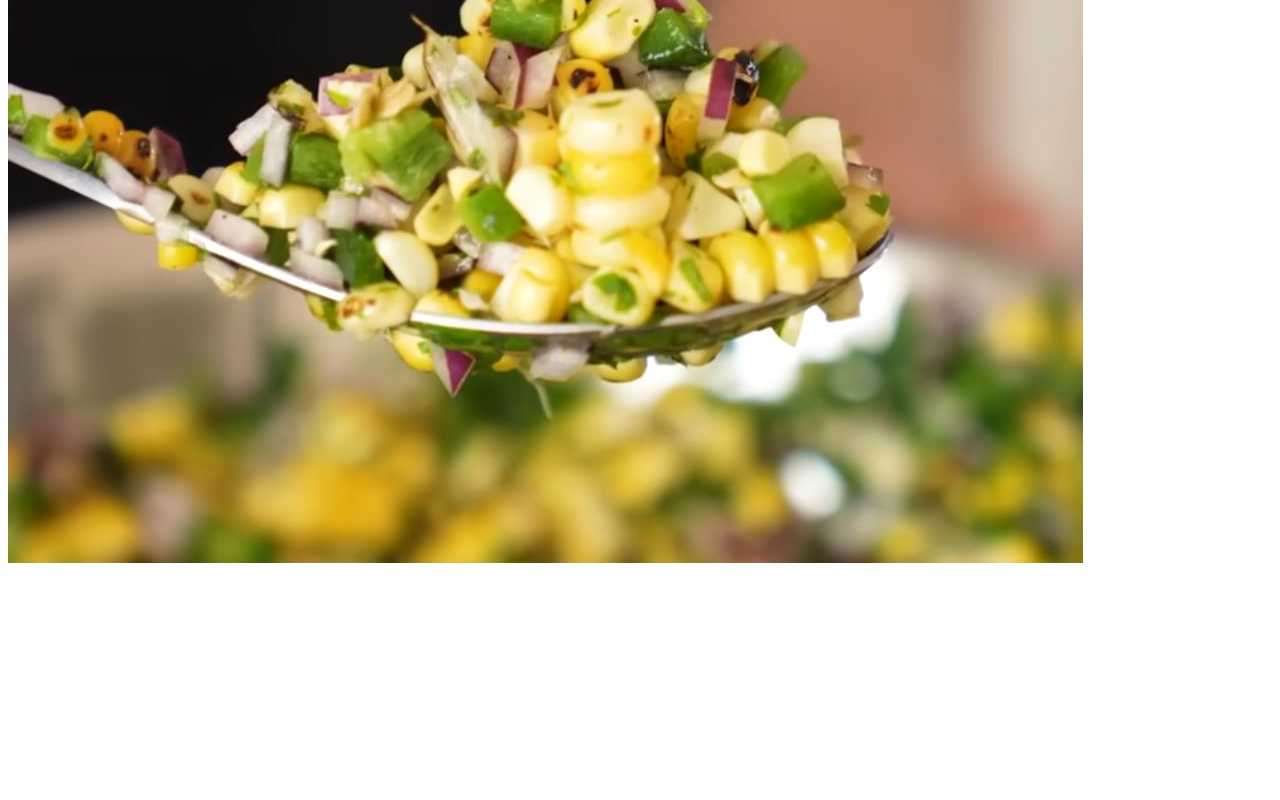
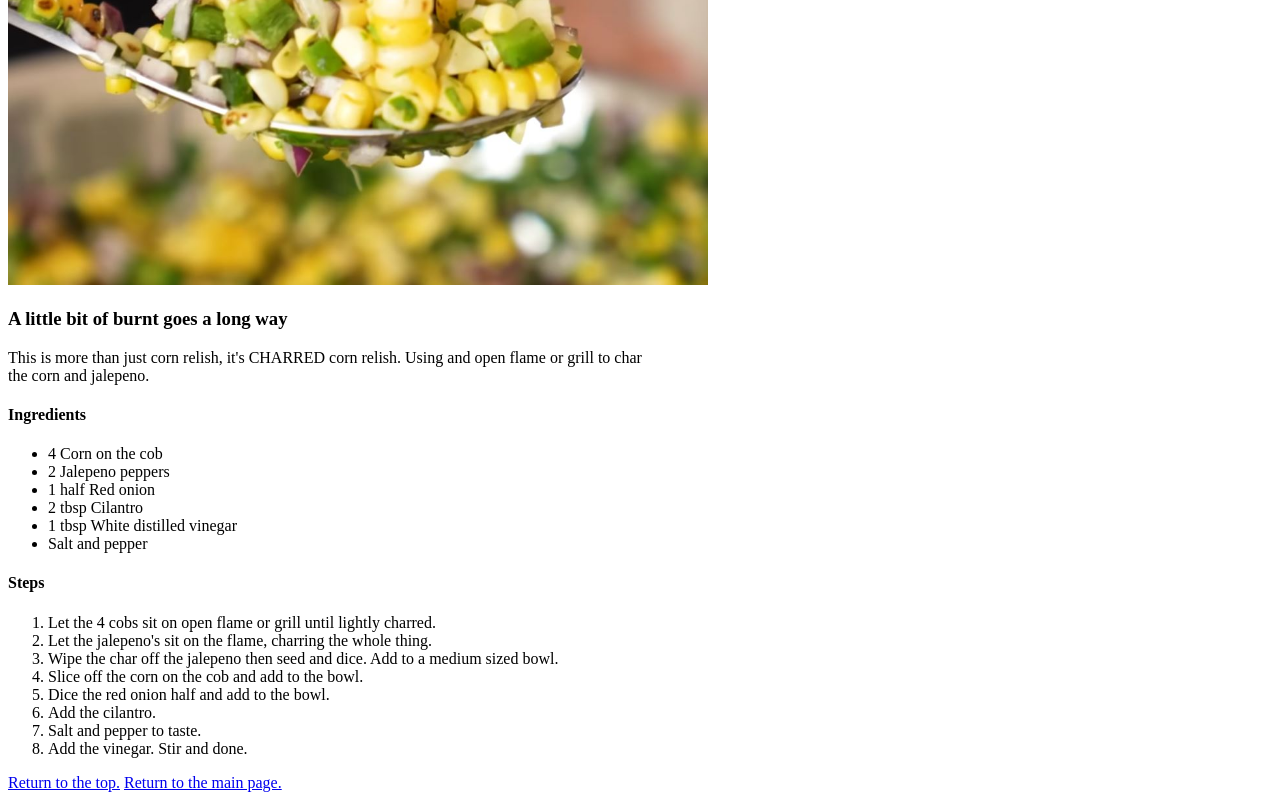
Before and after one commit to jholmbe/odin-recipes, a plain HTML site: page recipes/corn-relish.html in a window 1280 px wide. Shown: the part 313-1113 px from the top of the page. Before the commit the page ends 888 px from the top, so only its background shows below. Drawn offline with Linux system fonts and the light colour scheme.

Commit message:
Finalize corn-relish.html

```diff
--- a/recipes/corn-relish.html
+++ b/recipes/corn-relish.html
@@ -8,6 +8,33 @@
 </head>
 <body>
     <h1>My Corn Relish Recipe</h1>
-    <img src="../images/corn-salsa.JPG" alt="Image of corn relish">
+    <img src="../images/corn-salsa.JPG" alt="Image of corn relish" width="700">
+    <h3>A little bit of burnt goes a long way</h3>
+    <p>This is more than just corn relish, it's CHARRED corn relish.
+        Using and open flame or grill to char <br> the corn and jalepeno.
+    </p>
+    <h4>Ingredients</h4>
+    <ul>
+        <li>4 Corn on the cob</li>
+        <li>2 Jalepeno peppers</li>
+        <li>1 half Red onion</li>
+        <li>2 tbsp Cilantro</li>
+        <li>1 tbsp White distilled vinegar</li>
+        <li>Salt and pepper</li>
+    </ul>
+    <h4>Steps</h4>
+    <ol>
+        <li>Let the 4 cobs sit on open flame or grill until lightly charred.</li>
+        <li>Let the jalepeno's sit on the flame, charring the whole thing.</li>
+        <li>Wipe the char off the jalepeno then seed and dice. Add to a
+             medium sized bowl.</li>
+        <li>Slice off the corn on the cob and add to the bowl.</li>
+        <li>Dice the red onion half and add to the bowl.</li>
+        <li>Add the cilantro.</li>
+        <li>Salt and pepper to taste.</li>
+        <li>Add the vinegar. Stir and done.</li>
+    </ol>
+    <a href="../recipes/corn-relish.html">Return to the top.</a>
+    <a href="../index.html">Return to the main page.</a>
 </body>
 </html>
```
